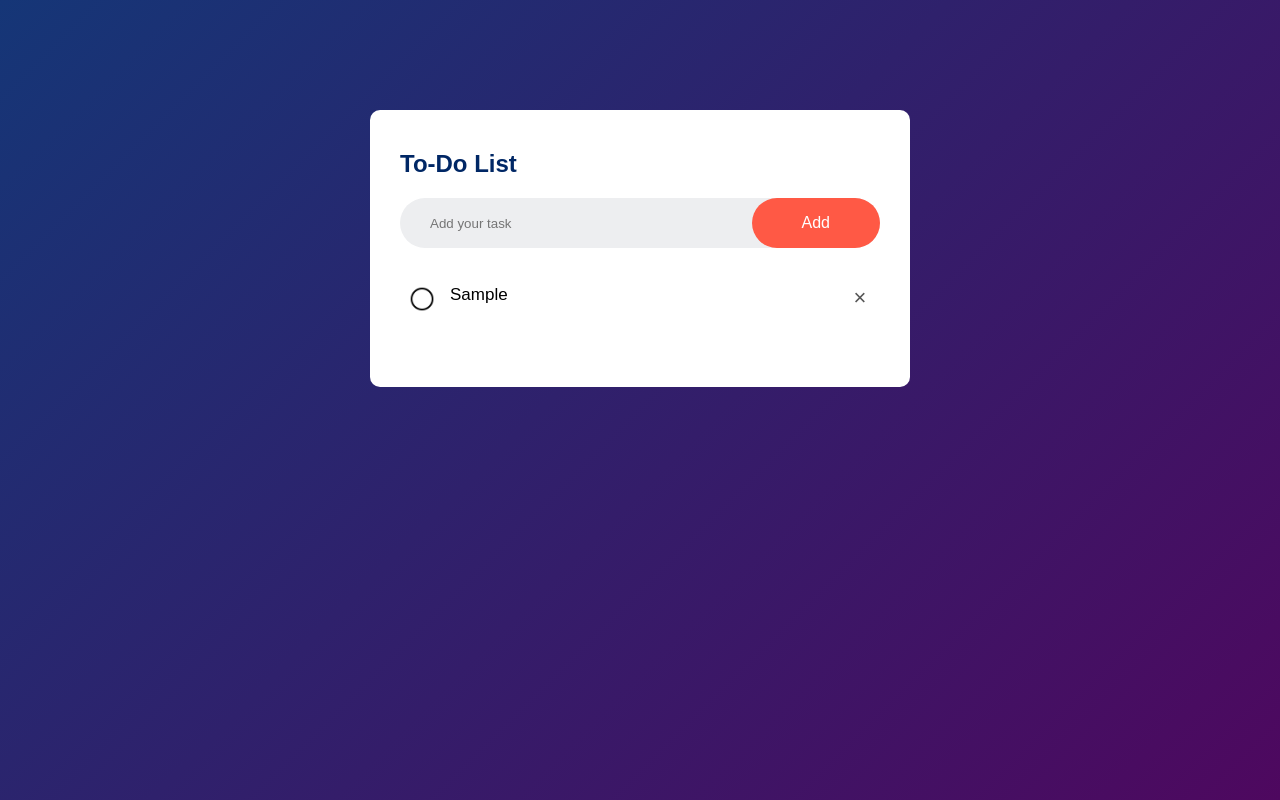
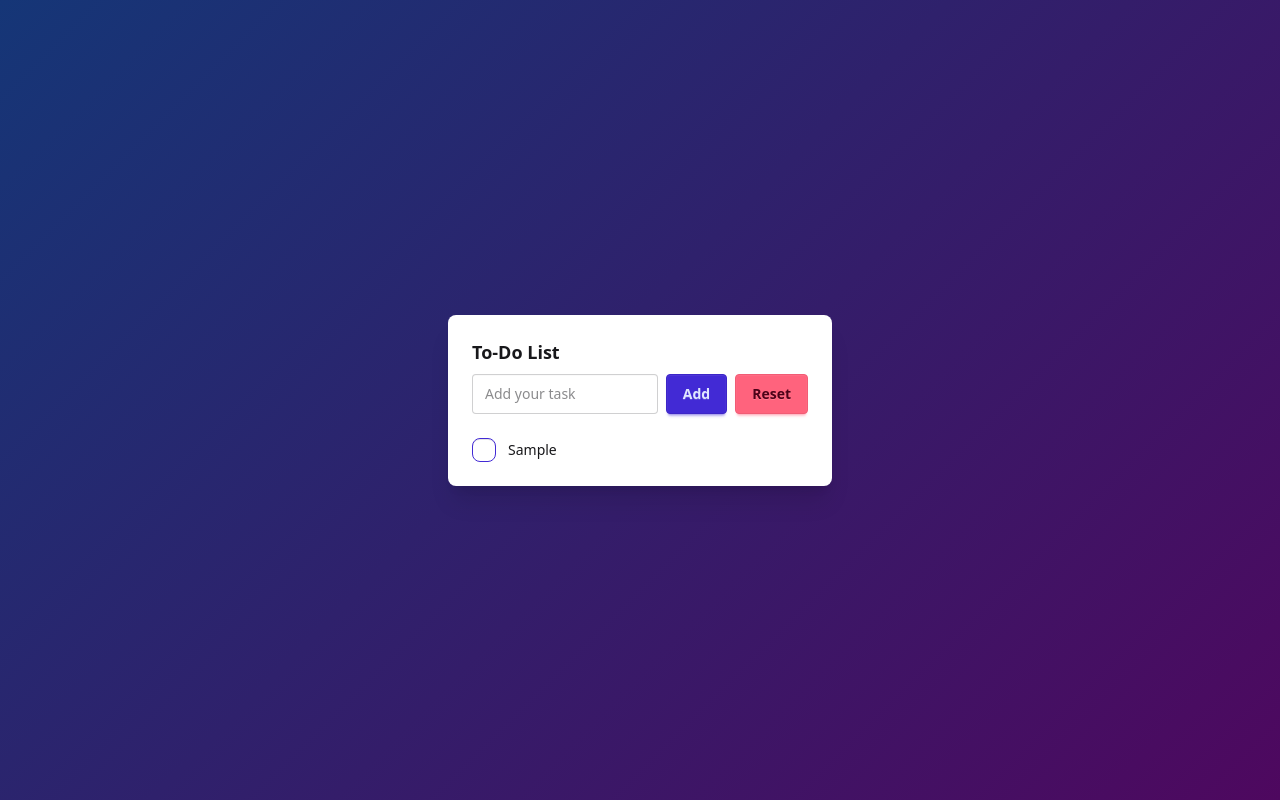
Before and after one commit to isalena5/Questless, a website: page index.html in a window 1280 px wide. Both pictures are taken after typing "Sample" into the empty fields and a click on the button "Add". Drawn offline with Linux system fonts and the light colour scheme.

Commit message:
Update v0.0.0 - Changed to DaisyUI

```diff
--- a/index.html
+++ b/index.html
@@ -4,21 +4,19 @@
 <head>
     <meta name="viewport" content="width=device-width, initial-scale=1">
     <title>To Do List app</title>
-    <link rel="stylesheet" href="style.css">
+    <link rel="stylesheet" href="public/output.css">
 </head>
 
-<body>
-    <div class="container">
-        <div class="todo-app">
-            <h2>To-Do List</h2>
-            <div class="row">
-                <input type="text" id="input-box" placeholder="Add your task">
-                <button onclick="addTask()">Add</button>
+<body class="surface flex items-center justify-center">
+    <div class="card w-96 bg-base-100 shadow-xl">
+        <div class="card-body">
+            <h2 class="card-title">To-Do List</h2>
+            <div class="flex gap-2">
+                <input type="text" id="input-box" placeholder="Add your task" class="input input-bordered w-full">
+                <button class="btn btn-primary" onclick="addTask()">Add</button>
+                <button class="btn btn-error" onclick="deleteAll()">Reset</button>
             </div>
-            <ul id="list-container">
-                <!-- <li class="checked">Task 1</li>
-                <li>Task 2</li>
-                <li>Task 3</li>> -->
+            <ul id="list-container" class="mt-4 space-y-2">
             </ul>
         </div>
     </div>
--- a/script.js
+++ b/script.js
@@ -4,27 +4,34 @@ const listContainer = document.getElementById("list-container");
 function addTask(){
     if(inputBox.value == ''){
         alert("You must write something!");
+        return;
     }
 
-    else {
-        let li = document.createElement("li");
-        li.innerHTML = inputBox.value;
-        listContainer.appendChild(li);
-        let span = document.createElement("span");
-        span.innerHTML = "\u00d7";
-        li.appendChild(span);
-    }
-    inputBox.value="";
+    const li = document.createElement("li");
+    li.className = "flex items-center gap-3"
+
+    li.innerHTML = `<input type="checkbox" class="checkbox checkbox-primary" />
+    <span class="flex-1">${inputBox.value}</span>
+    <button class="btn btn-sm btn-ghost text-error>X</button>
+    `;
+
+    listContainer.appendChild(li);
+
+    inputBox.value = "";
     saveData();
 }
 
 listContainer.addEventListener("click", function(e){
-    if(e.target.tagName === "LI"){
-        e.target.classList.toggle("checked");
+
+    // Checkbox Toggled
+    if(e.target.type === "checkbox"){
+        e.target.nextElementSibling.classList.toggle("line-through");
         saveData();
     }
-    else if (e.target.tagName === "SPAN"){
-        e.target.parentElement.remove();
+
+    // Delete Task
+    else if (e.target.closest("button")){
+        e.target.closest().remove();
         saveData();
     }
 }, false);
@@ -37,4 +44,9 @@ function showTask(){
     listContainer.innerHTML = localStorage.getItem("data");
 }
 
+function deleteAll(){
+    localStorage.removeItem("data");
+    location.reload();
+}
+
 showTask();
--- a/style.css
+++ b/style.css
@@ -1,107 +1,15 @@
-*{
-    margin: 0;
-    padding: 0;
-    font-family: 'Poppins', sans-serif;
-    box-sizing: border-box;
-}
+@import "tailwindcss";
+@plugin "daisyui";
 
-.container{
+
+/*
+--------------------------------------------
+------ Custom Programming Style Stuff ------
+--------------------------------------------
+*/
+
+.surface{
     width: 100%;
     min-height: 100vh;
     background: linear-gradient(135deg, #153677, #4e085f);
-    padding: 10px;
 }
-
-.todo-app{
-    width: 100%;
-    max-width: 540px;
-    background: white;
-    margin: 100px auto 20px;
-    padding: 40px 30px 70px;
-    border-radius: 10px;
-}
-
-.todo-app h2{
-    color: #002765;
-    display: flex;
-    align-items: center;
-    margin-bottom: 20px;
-}
-
-.row{
-    display: flex;
-    align-items: center;
-    justify-content: space-between;
-    background: #edeef0;
-    border-radius: 30px;
-    padding-left: 20px;
-    margin-bottom: 25px;
-}
-
-input{
-    flex: 1;
-    border: none;
-    outline: none;
-    background: transparent;
-    padding: 10px;
-    font-weight: 14px;
-}
-
-button{
-    border: none;
-    outline: none;
-    padding: 16px 50px;
-    background: #ff5945;
-    color: white;
-    font-size: 16px;
-    cursor: pointer;
-    border-radius: 40px;
-}
-
-ul li{
-    list-style: none;
-    font-size: 17px;
-    padding: 12px 8px 12px 50px;
-    user-select: none;
-    cursor: pointer;
-    position: relative;
-}
-
-ul li::before{
-    content: '';
-    position: absolute;
-    height: 28px;
-    width: 28px;
-    border-radius: 50%;
-    background-image: url(images/radio.png);
-    background-size: cover;
-    background-position: center;
-    top: 12px;
-    left: 8px;
-}
-
-ul li.checked{
-    color: #555;
-    text-decoration: line-through;
-}
-
-ul li.checked::before{
-    background-image: url(images/check.png);
-}
-
-ul li span{
-    position: absolute;
-    right: 0;
-    top: 5px;
-    width: 40px;
-    height: 40px;
-    font-size: 22px;
-    color: #555;
-    line-height: 40px;
-    text-align: center;
-    border-radius: 50%
-}
-
-ul li span:hover{
-    background: #edeef0;
-}
```
Also changed, not shown: package.json (added, +19 -0 lines), README.md, images/check.png (deleted), images/radio.png (deleted), public/output.css (added), tailwind.config.js (added), 1 other file.
